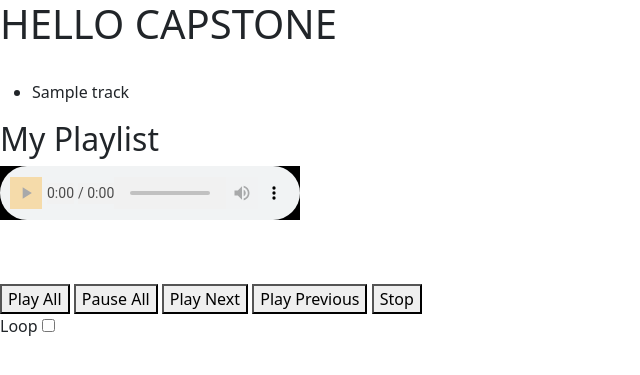
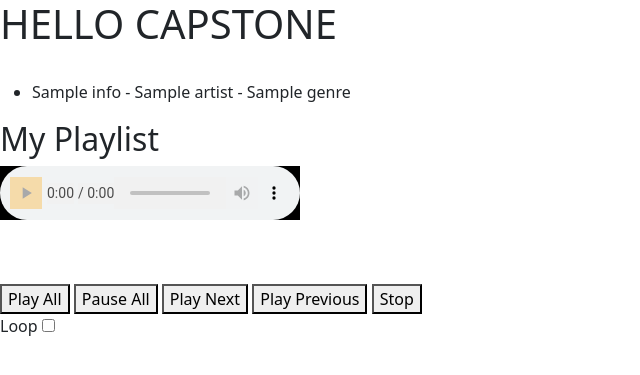
Before and after one commit to emads22/EchoMood, a Django app: template capstone/templates/capstone/index.html in a window 1280 px wide. Shown: the top 375 px of the page, without its empty margins (0-640 px from the left). Run offline with Django 4.2, Linux system fonts and the light colour scheme; the template is opened without the code that fills it: most values are stand-ins (such as "Sample title", 1, 10 or a date in 2020); some libraries are stand-ins or nearby versions.

Commit message:
loading tracks complete

```diff
--- a/capstone/templates/capstone/index.html
+++ b/capstone/templates/capstone/index.html
@@ -8,9 +8,10 @@
 
     <div>
         <ul>
-            {% for track in tracks %}
+            {% for id, info in tracks.items %}
                 <li>
-                    {{track.name}}<br>
+                    {{info.title}} - {{info.artist}} - {{info.genre}}
+                    <br>
                     <!-- <audio id="playerx" controls>
                         <source src="https://drive.google.com/uc?id={{track.id}}" type="audio/mpeg">
                         Your browser does not support the audio element.
```
Also changed, not shown: capstone/views.py (+9 -1 lines).
